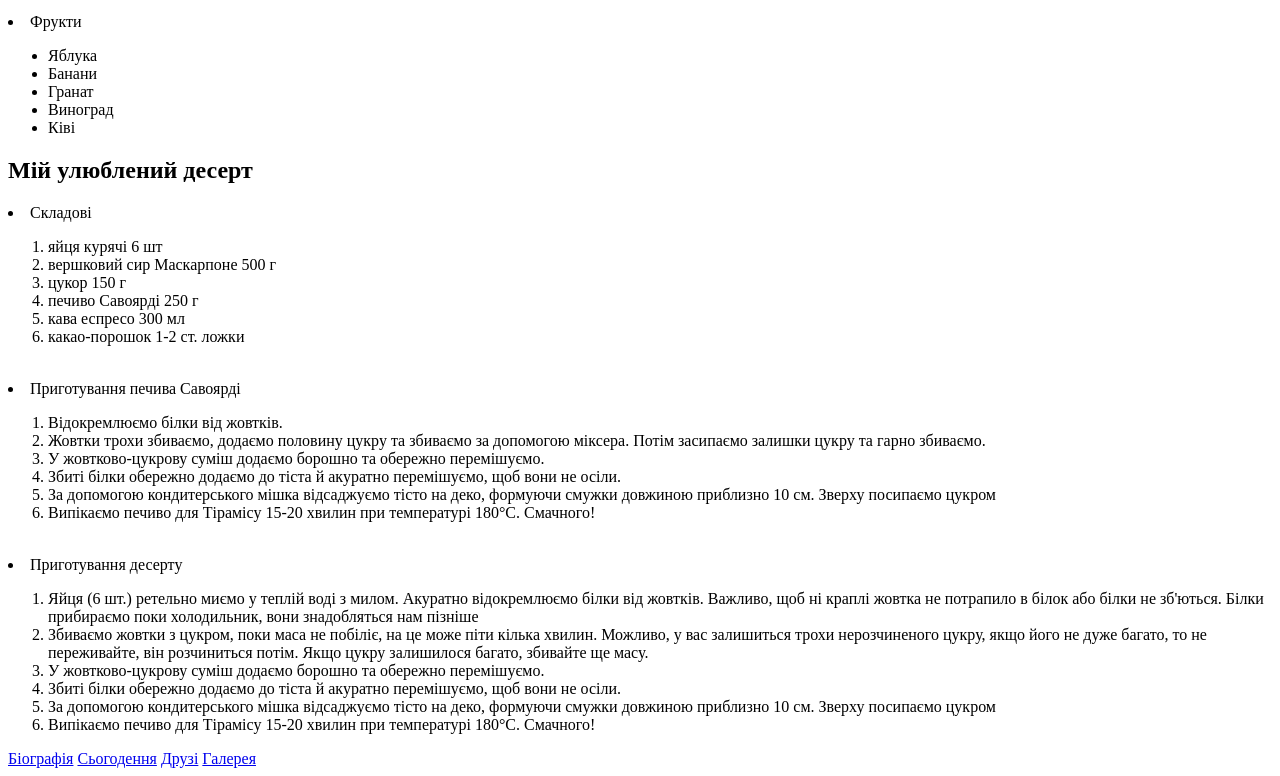
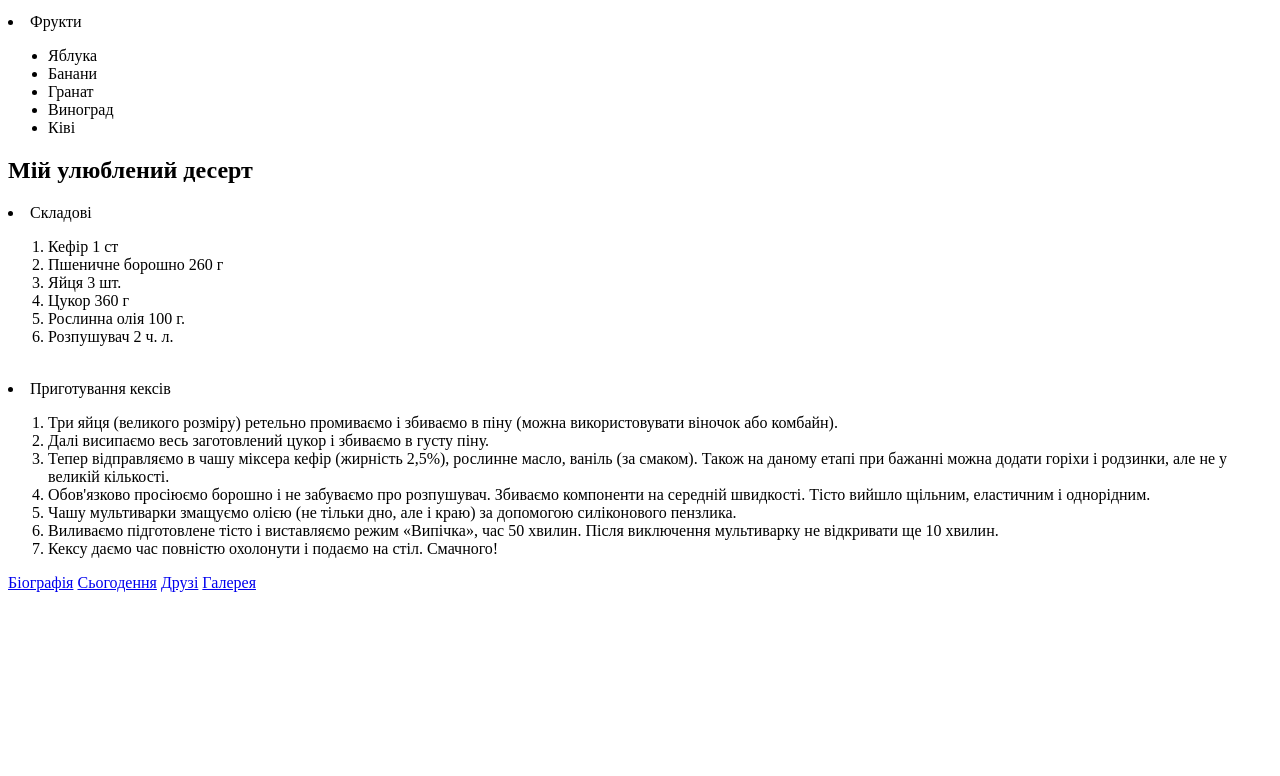
Before and after one commit to Anastasia1402/my-first-repo, a plain HTML site: page repo/nowadays.html in a window 1280 px wide. Shown: the part 686-1462 px from the top of the page. After the commit the page ends 1286 px from the top, so only its background shows below. Drawn offline with Linux system fonts and the light colour scheme.

Commit message:
Update nowadays.html

```diff
--- a/repo/nowadays.html
+++ b/repo/nowadays.html
@@ -63,40 +63,26 @@
     <h2>Мій улюблений десерт</h2>
 
 
-      <li>Складові
+     <li>Складові
       <ol>
-        <li>яйця курячі 6 шт</li>
-        <li>вершковий сир Маскарпоне 500 г</li>
-        <li>цукор 150 г</li>
-        <li>печиво Савоярді 250 г</li>
-        <li>кава еспресо 300 мл</li>
-        <li>какао-порошок 1-2 ст. ложки</li>
+        <li>Кефір 1 ст</li>
+        <li>Пшеничне борошно 260 г</li>
+        <li class="link">Яйця 3 шт.</li>
+        <li  class="four">Цукор 360 г</li>
+        <li class="link">Рослинна олія 100 г.</li>
+        <li>Розпушувач 2 ч. л.</li>
       </ol>
       </li>
     <br>
-      <li>Приготування печива Савоярді
+      <li>Приготування кексів
       <ol>
-        <li>Відокремлюємо білки від жовтків.</li>
-        <li>Жовтки трохи збиваємо, додаємо половину цукру та збиваємо за допомогою міксера. Потім засипаємо залишки цукру та гарно збиваємо.</li>
-        <li>У жовтково-цукрову суміш додаємо борошно та обережно перемішуємо.</li>
-        <li>Збиті білки обережно додаємо до тіста й акуратно перемішуємо, щоб вони не осіли.</li>
-        <li>За допомогою кондитерського мішка відсаджуємо тісто на деко, формуючи смужки довжиною приблизно 10 см. Зверху посипаємо цукром</li>
-        <li>Випікаємо печиво для Тірамісу 15-20 хвилин при температурі 180°C. Смачного!
-</li>
-  </li>
-      </ol>
-      <br>
-      <li>Приготування десерту
-
-      <ol>
-        <li>Яйця (6 шт.) ретельно миємо у теплій воді з милом. Акуратно відокремлюємо білки від жовтків. Важливо, щоб ні краплі жовтка не потрапило в білок або білки не зб'ються. Білки прибираємо поки холодильник, вони знадобляться нам пізніше</li>
-        <li>Збиваємо жовтки з цукром, поки маса не побіліє, на це може піти кілька хвилин. Можливо, у вас залишиться трохи нерозчиненого цукру, якщо його не дуже багато, то не переживайте, він розчиниться потім. Якщо цукру залишилося багато, збивайте ще масу.</li>
-        <li>У жовтково-цукрову суміш додаємо борошно та обережно перемішуємо.</li>
-        <li>Збиті білки обережно додаємо до тіста й акуратно перемішуємо, щоб вони не осіли.</li>
-        <li>За допомогою кондитерського мішка відсаджуємо тісто на деко, формуючи смужки довжиною приблизно 10 см. Зверху посипаємо цукром</li>
-        <li>Випікаємо печиво для Тірамісу 15-20 хвилин при температурі 180°C. Смачного!
-</li>
-</li>
+        <li>Три яйця (великого розміру) ретельно промиваємо і збиваємо в піну (можна використовувати віночок або комбайн).</li>
+        <li>Далі висипаємо весь заготовлений цукор і збиваємо в густу піну.</li>
+        <li class="link">Тепер відправляємо в чашу міксера кефір (жирність 2,5%), рослинне масло, ваніль (за смаком). Також на даному етапі при бажанні можна додати горіхи і родзинки, але не у великій кількості.</li>
+        <li  class="four">Обов'язково просіюємо борошно і не забуваємо про розпушувач. Збиваємо компоненти на середній швидкості. Тісто вийшло щільним, еластичним і однорідним.</li>
+        <li class="link">Чашу мультиварки змащуємо олією (не тільки дно, але і краю) за допомогою силіконового пензлика.</li>
+        <li>Виливаємо підготовлене тісто і виставляємо режим «Випічка», час 50 хвилин. Після виключення мультиварку не відкривати ще 10 хвилин.</li>
+        <li>Кексу даємо час повністю охолонути і подаємо на стіл. Смачного!</li>
       </ol>
 
     </ol>
```
